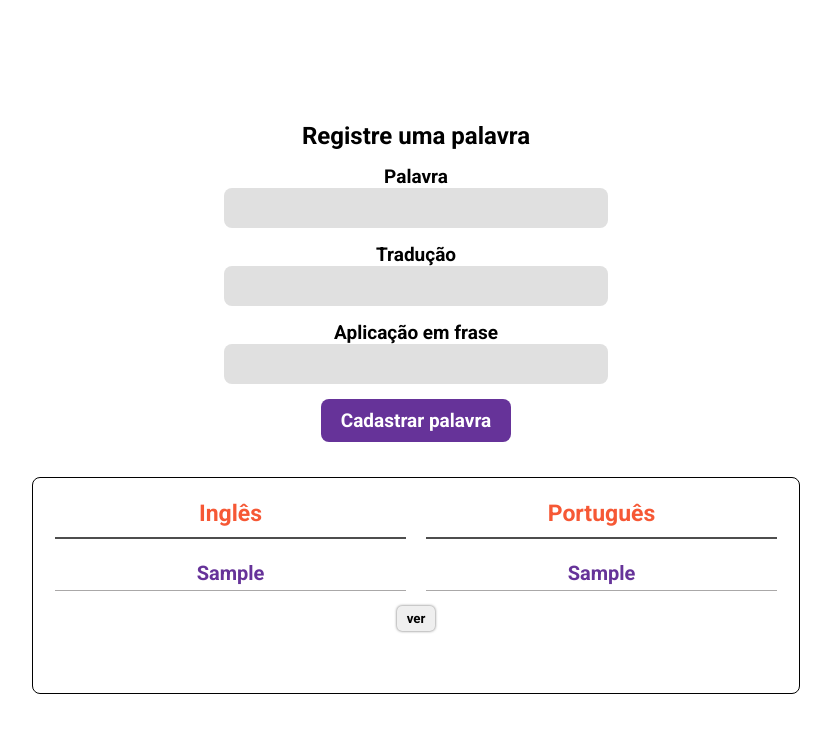
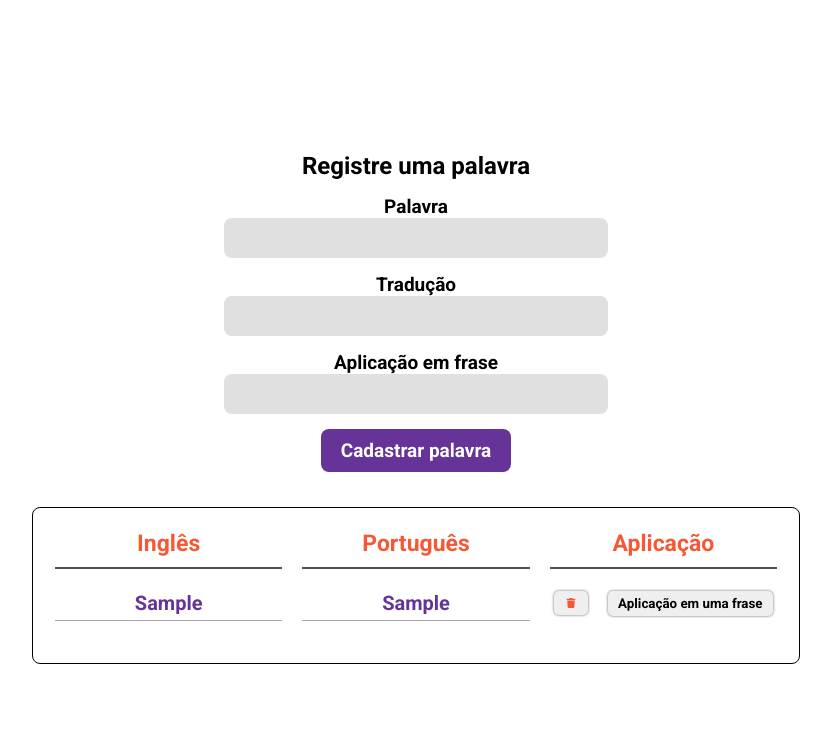
Before and after one commit to Adrianodbs/ingl-s-react, a React (Create React App) app: page / in a window 1280 px wide. Both pictures are taken after typing "Sample", "Sample", "Sample" into the empty fields and a click on the button "Cadastrar palavra". Shown: the top 732 px of the page, without its empty margins (224-1055 px from the left). Built offline with nearby package versions, Linux system fonts and the light colour scheme.

Commit message:
Correção uso

```diff
--- a/src/pages/dicionario/index.jsx
+++ b/src/pages/dicionario/index.jsx
@@ -9,6 +9,7 @@ import {FiX} from 'react-icons/fi'
 function DicionarioPage() {
 
   const [showPostModal, setShowPostModal] = useState(false)
+  const [selecionada, setSelecionada] = useState(false)
 
 
   const [palavra, setPalavra] =useState('')
@@ -64,6 +65,7 @@ function DicionarioPage() {
     [palavrasTreinamento]
   )
 
+
   return (
     <div className="tabela-content">
       <form className='formulario' onSubmit={enviarPalavra}>
@@ -88,17 +90,21 @@ function DicionarioPage() {
             <tr>
               <th scope="col">Inglês</th>
               <th scope="col">Português</th>
-              {/* <th scope="col">Aplicação</th> */}
+              <th scope="col">Aplicação</th>
             </tr>
           </thead>
           <tbody className="tabela-dicionario">
             {palavrasTreinamento.map((p)=>(
-              <tr className='tr__pai' key={p.Palavra}>
+              <tr className='tr__pai' key={p.Uso}>
+
                   <td>{p.Palavra}</td>
                   <td>{p.Traducao}</td>
+                  <div className="tr__btn">
+                   <span ><button onClick={() => handleDelete(p.Palavra)}><FaTrash className='lixo' size={14}/></button></span>
 
-                  {/* <span className='td__modal'><p><button onClick={() => handleDelete(p.Palavra)}><FaTrash className='lixo' size={14}/></button> Aplicação em uma frase:</p> {p.Uso}</span> */}
-                  <span className='td__modal' onClick={openModal}><button>ver</button></span>
+                  <span  onClick={()=>{openModal(); setSelecionada(p.Uso)}}><button>Aplicação em uma frase</button></span>
+                  </div>
+
                   {showPostModal && (
                     <div className='modal'>
                     <div className='container'>
@@ -109,7 +115,7 @@ function DicionarioPage() {
 
                       <div>
                         <h2>Aplicação em frase:</h2>
-                        <span>{p.Uso}</span>
+                        <span>{selecionada}</span>
                       </div>
                     </div>
                   </div>
--- a/src/pages/dicionario/style.css
+++ b/src/pages/dicionario/style.css
@@ -55,7 +55,6 @@
 
 
 /* Css da tabela */
-
 .tabela{
   background-color: #fff;
   width: 60%;
@@ -68,9 +67,13 @@
 
 .tabela thead tr, .tabela tbody tr{
   display: grid;
-  grid-template-columns: 2fr 2fr;
+  grid-template-columns: 2fr 2fr 2fr;
   gap: 20px;
-
+}
+.tr__btn{
+  display: flex;
+  justify-content: center;
+  gap: 20px;
 }
 
 .tabela thead tr th{
@@ -85,43 +88,14 @@
 .tabela tbody tr td{
   border-bottom: 1px solid #aaa8a8;
   padding-bottom: 5px;
-  margin-bottom: 80px;
+  margin-bottom: 20px;
   font-size: 20px;
   font-weight: bold;
   color: rebeccapurple;
 }
 
-.td__aplicacao{
-  color: blue;
-  border: 1px solid #010101;
-  display: flex;
-  align-items: center;
-  justify-content: center;
-  margin-bottom: 10px;
-  padding: 0 5px;
-  cursor: pointer;
-}
-
 .tr__pai{
   position: relative;
-}
-
-.td__modal{
-  position: absolute;
-  top: 45px;
-  left: 50%;
-  transform: translateX(-50%);
-  font-weight: bold;
-  font-size: 16px;
-  width: 100%;
-  display: flex;
-  flex-direction: row;
-  justify-content: center;
-  gap: 7px;
-}
-
-.td__modal p{
-  color: #f65835;
 }
 
 .lixo{
@@ -132,13 +106,11 @@
   align-items: center;
   padding: 2px;
   cursor: pointer;
-
 }
 
 .lixo svg{
   margin-right: 10px;
 }
-
 
 .tabela tbody tr button{
   border: 0;
@@ -149,10 +121,3 @@
   border-radius: 5px;
   box-shadow: 0 0 3px rgba(0, 0, 0, .6)
 }
-
-.map_tabela{
-  display: flex;
-  width: 90%;
-  justify-content: space-around;
-  align-items: center;
-}
```
